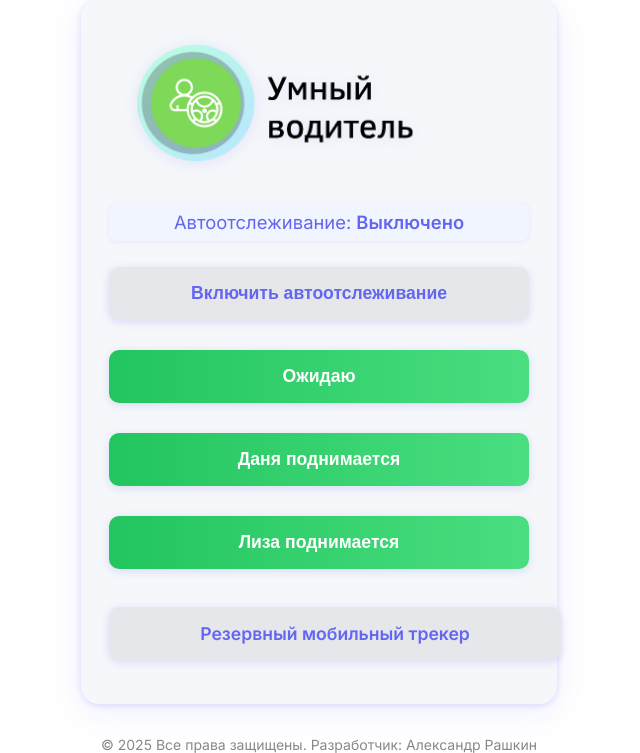
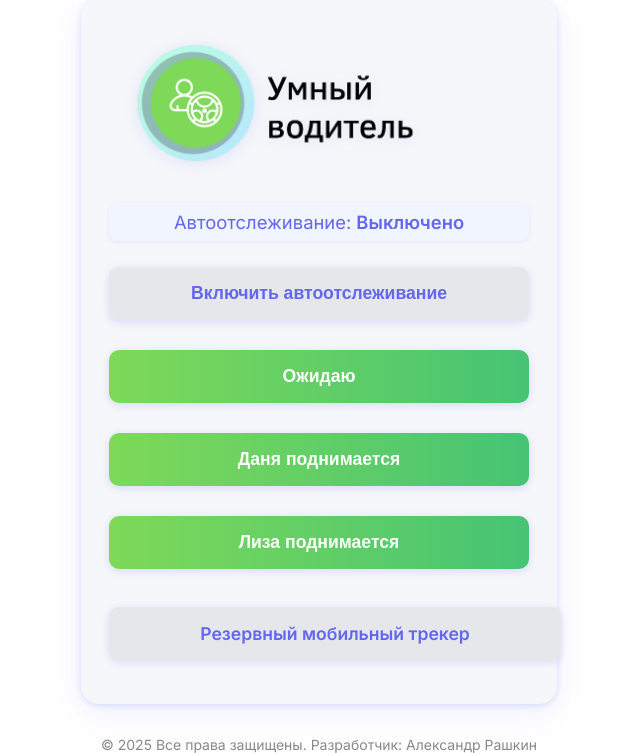
Before and after one commit to alexrashkin/clever-driver-bot, a Flask app: page / in a window 1280 px wide. Shown: the part 49-802 px from the top of the page, without its empty margins (321-961 px from the left). Run offline with Flask 3, Linux system fonts and the light colour scheme; data comes from the database, SQL or seed files in the repository.

Commit message:
button color changed

```diff
--- a/web/templates/index.html
+++ b/web/templates/index.html
@@ -129,11 +129,11 @@
             box-shadow: 0 4px 16px #6366f144;
         }
         .btn-manual {
-            background: var(--btn-bg-manual, linear-gradient(90deg, #22c55e 0%, #4ade80 100%));
+            background: var(--btn-bg-manual, linear-gradient(90deg, #7ed958 0%, #46c474 100%));
             color: #fff;
         }
         .btn-manual:hover, .btn-manual:focus {
-            background: var(--btn-bg-manual, linear-gradient(90deg, #4ade80 0%, #22c55e 100%));
+            background: var(--btn-bg-manual, linear-gradient(90deg, #7ed958 0%, #46c474 100%));
         }
         .btn-toggle {
             background: var(--btn-bg-toggle, linear-gradient(90deg, #6366f1 0%, #818cf8 100%));
```
